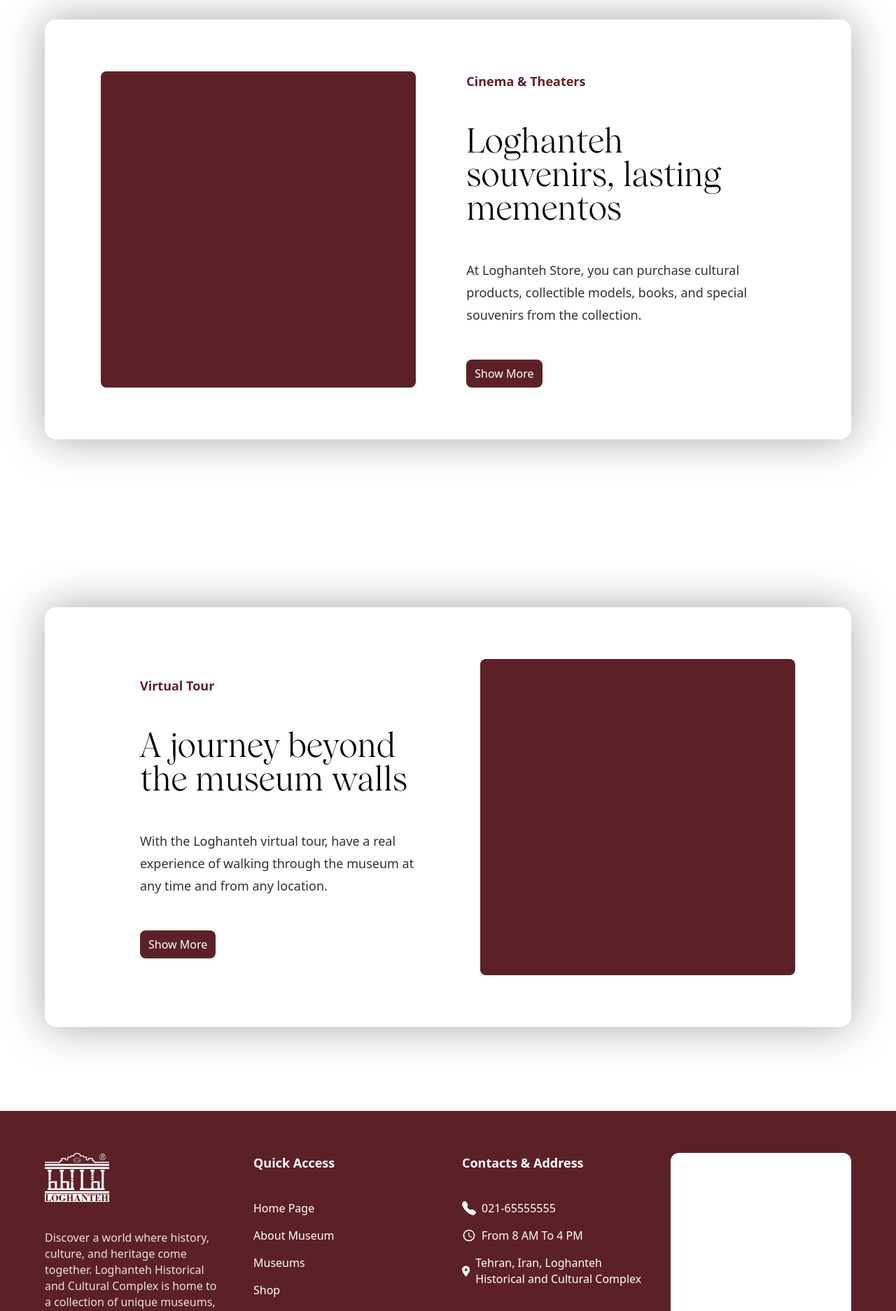
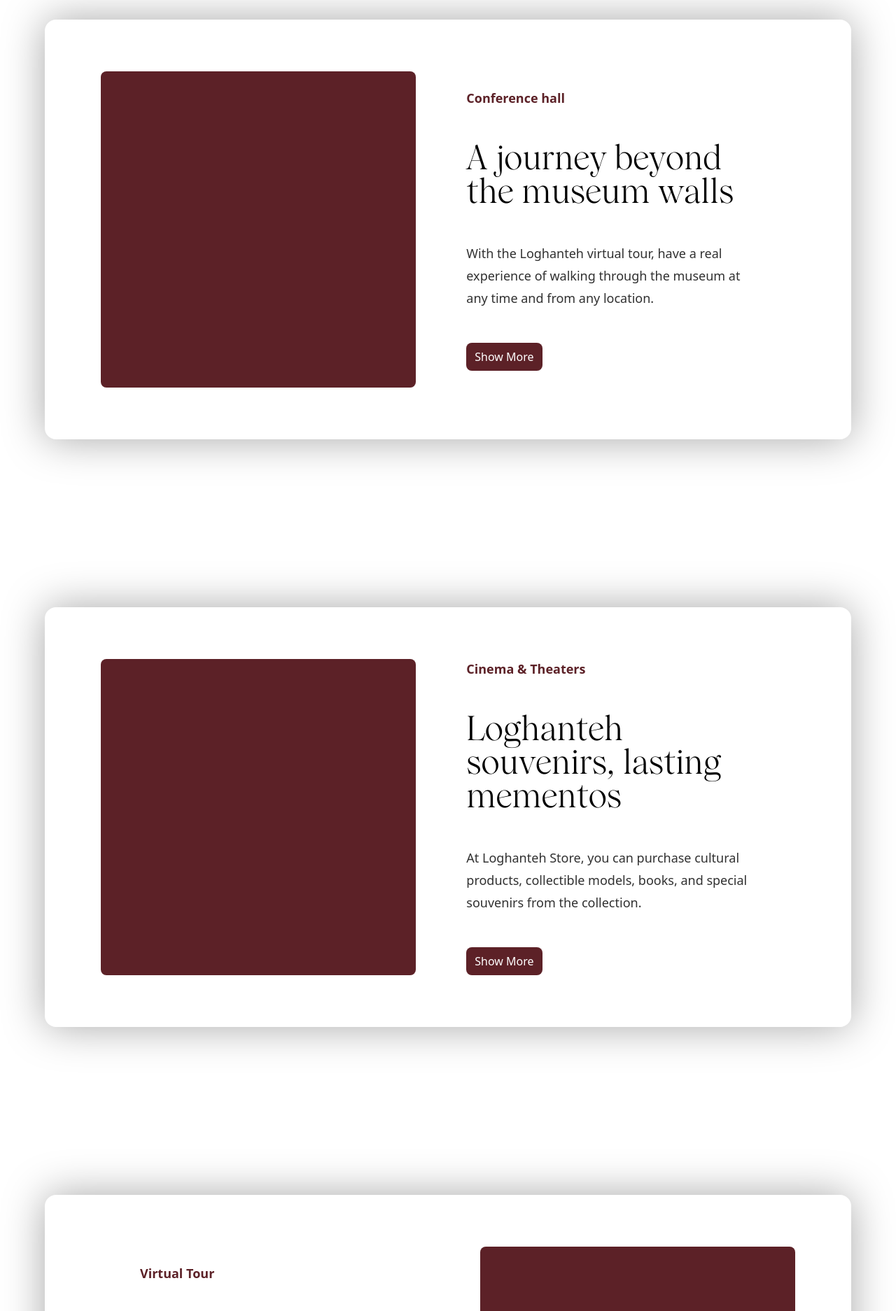
Before and after one commit to iXZed026/Loghante-Project, a Next.js app in the folder Develop/Frontend/: page /en in a window 1280 px wide. Shown: the part 5380-7254 px from the top of the page at 70% size. Built offline with nearby package versions, Linux system fonts and the light colour scheme.

Commit message:
add conference hall section and change grid footer

```diff
--- a/Develop/Frontend/src/app/[locale]/page.tsx
+++ b/Develop/Frontend/src/app/[locale]/page.tsx
@@ -9,6 +9,7 @@ import EventsAndCoursesSection from '@/features/loghante(root)/components/sectio
 import CinemaAndTheaters from '@/features/loghante(root)/components/sections/CinemaAndTheaters';
 import VirtualTourSection from '@/features/loghante(root)/components/sections/VirtualTourSection';
 import Footer from '@/components/shared/footer/Footer';
+import ConferenceHall from '@/features/loghante(root)/components/sections/ConferenceHall';
 
 
 function Loghante() {
@@ -22,6 +23,7 @@ function Loghante() {
         <EventsAndCoursesSection />
         <ShopSection />
         <CinemaAndTheaters />
+        <ConferenceHall />
         <VirtualTourSection />
       </Container>
       <Footer />
--- a/Develop/Frontend/src/components/shared/footer/FooterContact.tsx
+++ b/Develop/Frontend/src/components/shared/footer/FooterContact.tsx
@@ -13,7 +13,7 @@ function FooterContact({
     return (
         <div
             className={cn(
-                "xl:col-span-3 md:col-span-4 col-span-6",
+                "xl:col-span-2 md:col-span-4 col-span-6",
                 "fcol gap-10",
             )}
         >
--- a/Develop/Frontend/src/components/shared/footer/FooterLocation.tsx
+++ b/Develop/Frontend/src/components/shared/footer/FooterLocation.tsx
@@ -10,7 +10,7 @@ function FooterLocation({
     return (
         <div
             className={cn(
-                "xl:col-span-3 lg:col-span-4 md:col-span-8 col-span-12",
+                "xl:col-span-5 lg:col-span-4 md:col-span-8 col-span-12",
                 "fcol gap-10",
             )}
         >
--- a/Develop/Frontend/src/components/shared/footer/FooterQuickAccess.tsx
+++ b/Develop/Frontend/src/components/shared/footer/FooterQuickAccess.tsx
@@ -11,7 +11,7 @@ function FooterQuickAccess({
         <div
             className={
                 cn(
-                    "xl:col-span-3 md:col-span-4 col-span-6",
+                    "xl:col-span-2 md:col-span-4 col-span-6",
                     "fcol gap-10",
                 )
             }
--- a/Develop/Frontend/src/features/loghante(root)/components/sections/CinemaAndTheaters.tsx
+++ b/Develop/Frontend/src/features/loghante(root)/components/sections/CinemaAndTheaters.tsx
@@ -4,7 +4,7 @@ import { useTranslations } from 'next-intl'
 
 function CinemaAndTheaters() {
 
-    const t = useTranslations("LoghantehCinemaAndTheaters")
+    const t = useTranslations("LoghantehConferenceHall")
     //common.json
     const cmT = useTranslations("common")
 
--- /dev/null
+++ b/Develop/Frontend/src/features/loghante(root)/components/sections/ConferenceHall.tsx
@@ -0,0 +1,24 @@
+import React from 'react'
+import LoghantehSectionBox from '../LoghantehSectionBox'
+import { useTranslations } from 'next-intl'
+
+function ConferenceHall() {
+
+    const t = useTranslations("LoghantehCinemaAndTheaters")
+    //common.json
+    const cmT = useTranslations("common")
+
+    return (
+        <section id="cinema-and-theaters" className='loghante-section'>
+            <LoghantehSectionBox
+                sectionName={t("section-name")}
+                title={t("title")}
+                description={t("description")}
+                href='/cinema-and-theaters'
+                textButton={cmT("button.show-more")}
+            />
+        </section>
+    )
+}
+
+export default ConferenceHall
--- a/Develop/Frontend/src/i18n/request.ts
+++ b/Develop/Frontend/src/i18n/request.ts
@@ -39,6 +39,9 @@ export default getRequestConfig(async ({ requestLocale }) => {
 
     const LoghantehCinemaAndTheaters = (
         await import(`../messages/${locale}/Loghante/cinema-and-theaters.json`)
+    ).default;
+    const LoghantehConferenceHall = (
+        await import(`../messages/${locale}/Loghante/conference-hall.json`)
     ).default;
     const LoghantehVirtualTour = (
         await import(`../messages/${locale}/Loghante/virtual-tour.json`)
@@ -95,6 +98,7 @@ export default getRequestConfig(async ({ requestLocale }) => {
             LoghantehShop,
             LoghantehEventsAndCourses,
             LoghantehCinemaAndTheaters,
+            LoghantehConferenceHall,
             LoghantehVirtualTour,
             //Auth
             authRegister,
--- /dev/null
+++ b/Develop/Frontend/src/messages/en/Loghante/conference-hall.json
@@ -0,0 +1,5 @@
+{
+    "section-name": "Conference hall ",
+    "title": "A journey beyond the museum walls",
+    "description": "With the Loghanteh virtual tour, have a real experience of walking through the museum at any time and from any location."
+}
--- /dev/null
+++ b/Develop/Frontend/src/messages/fa/Loghante/conference-hall.json
@@ -0,0 +1,5 @@
+{
+  "section-name": "سالن همایش",
+  "title": "سفری فراتر از دیوارهای موزه",
+  "description": "با تور مجازی لقانطه، هر زمان و از هر مکانی، تجربه‌ای واقعی از قدم زدن در موزه داشته باشید."
+}
```
